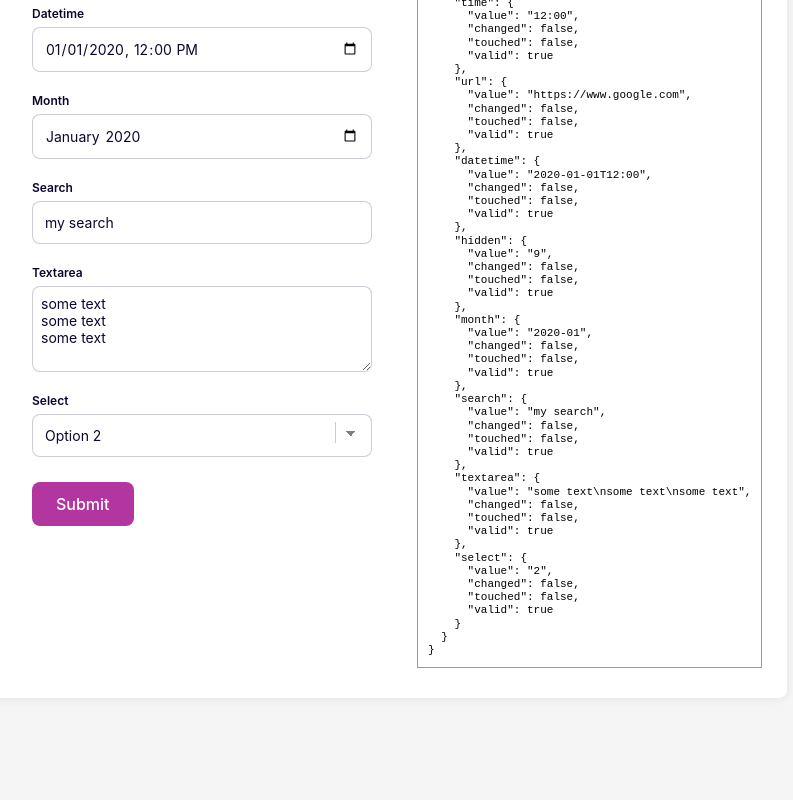
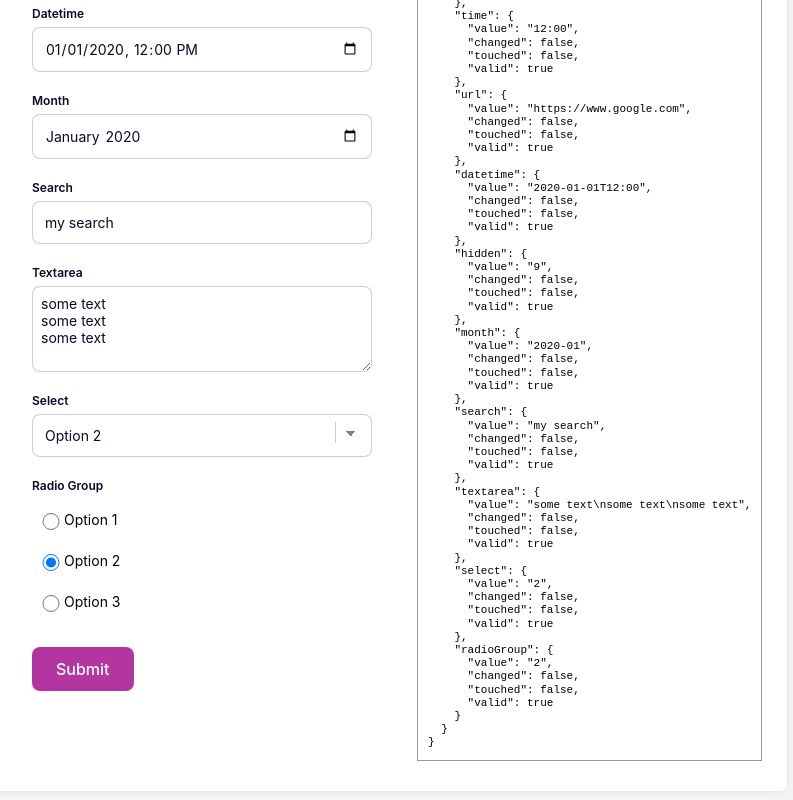
Before and after one commit to letanure/react-form-generator, a Next.js app: page / in a window 1280 px wide. Shown: the part 972-1772 px from the top of the page, without its empty margins (253-1046 px from the left). Before the commit the page ends 1685 px from the top, so only its background shows below. Built offline with nearby package versions, Linux system fonts and the light colour scheme; what fastest-validator would draw is missing.

Commit message:
feat: add radio group field

```diff
--- a/src/components/Main/index.tsx
+++ b/src/components/Main/index.tsx
@@ -117,6 +117,17 @@ const formConfig: FormConfig = {
         { value: '2', label: 'Option 2' },
         { value: '3', label: 'Option 3' }
       ]
+    },
+    {
+      label: 'Radio Group',
+      name: 'radioGroup',
+      type: 'radioGroup',
+      value: '2',
+      options: [
+        { value: '1', label: 'Option 1' },
+        { value: '2', label: 'Option 2' },
+        { value: '3', label: 'Option 3' }
+      ]
     }
   ]
 }
--- a/src/components/ui/Field/index.tsx
+++ b/src/components/ui/Field/index.tsx
@@ -103,6 +103,23 @@ const Field = ({
             rows={rows}
           />
         )}
+        {type === 'radioGroup' && (
+          <div className={fieldData.valid ? '' : 'hasError'}>
+            {options &&
+              options.map((option: FieldOption, index) => (
+                <label key={index} className="radioLabel">
+                  <input
+                    type="radio"
+                    value={option.value}
+                    name={name}
+                    checked={fieldData.value === option.value}
+                    onChange={handleOnChange}
+                  />
+                  <span>{option.label}</span>
+                </label>
+              ))}
+          </div>
+        )}
         {type === 'select' && (
           <select
             className={fieldData.valid ? '' : 'hasError'}
@@ -121,7 +138,7 @@ const Field = ({
               ))}
           </select>
         )}
-        {!['textarea', 'select'].includes(type) && (
+        {!['textarea', 'select', 'radioGroup'].includes(type) && (
           <input
             className={fieldData.valid ? '' : 'hasError'}
             name={name}
--- a/src/components/ui/Field/styles.ts
+++ b/src/components/ui/Field/styles.ts
@@ -13,6 +13,21 @@ export const Wrapper = styled.div`
       font-weight: 600;
       color: #0c072c;
       display: block;
+    }
+    .radioLabel {
+      display: flex;
+      padding: 12px;
+      font-size: 14px;
+      border-radius: 8px;
+      input {
+        display: inline-block;
+        width: 20px;
+        transform: translate(-3px, 2px);
+        &:focus,
+        &:focus-visible {
+          outline: none;
+        }
+      }
     }
     select {
       font-family: inherit;
--- a/src/types.d.ts
+++ b/src/types.d.ts
@@ -17,6 +17,7 @@ type FieldTypes =
   | 'url'
   | 'textarea'
   | 'select'
+  | 'radioGroup'
 
 type FieldOption = {
   value: FieldData['value']
```
Also changed, not shown: src/components/ui/Field/stories.tsx (+16 -1 lines), 1 other file (tests, documents, lock files or other folders).
